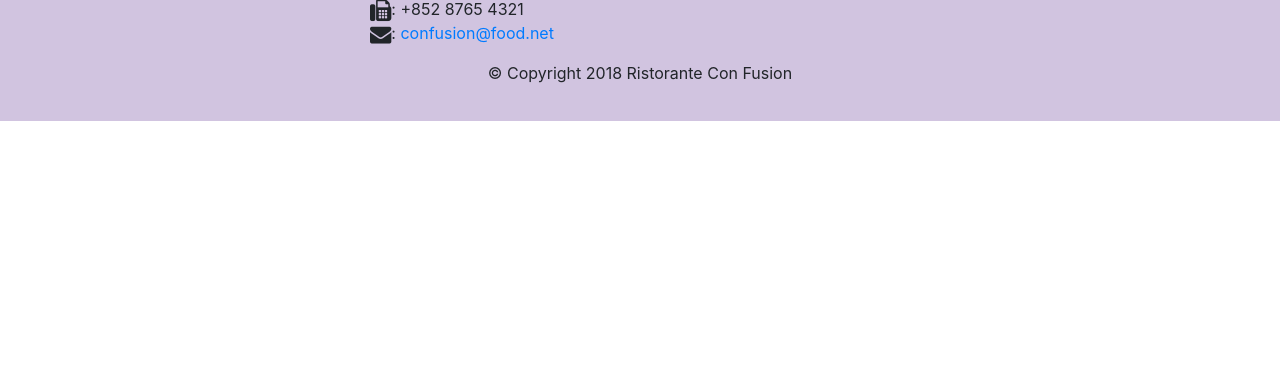
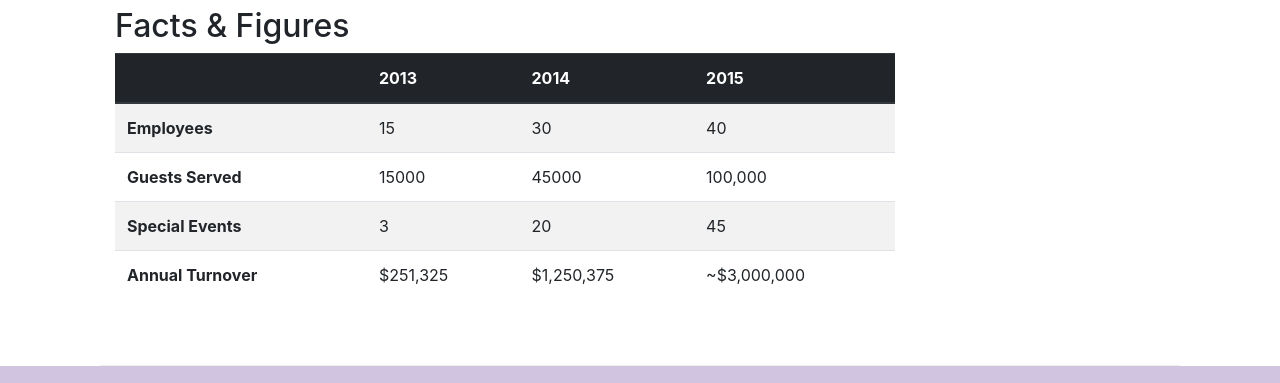
Before and after one commit to Bharath-raj/Full-Stack-Development, a website: page aboutus.html in a window 1280 px wide. Shown: the part 1655-2038 px from the top of the page. Before the commit the page ends 1776 px from the top, so only its background shows below. Drawn offline with nearby package versions, Linux system fonts and the light colour scheme.

Commit message:
Bootstrap Tables and Cards Added

```diff
--- a/aboutus.html
+++ b/aboutus.html
@@ -71,8 +71,32 @@
                 <p>Started in 2010, Ristorante con Fusion quickly established itself as a culinary icon par excellence in Hong Kong. With its unique brand of world fusion cuisine that can be found nowhere else, it enjoys patronage from the A-list clientele in Hong Kong.  Featuring four of the best three-star Michelin chefs in the world, you never know what will arrive on your plate the next time you visit us.</p>
                 <p>The restaurant traces its humble beginnings to <em>The Frying Pan</em>, a successful chain started by our CEO, Mr. Peter Pan, that featured for the first time the world's best cuisines in a pan.</p>
             </div>
-            <div>
+            <div class="col-sm">
+                <div class="card">
+                    <h3 class="card-header bg-primary text-white">Facts At a Glance</h3>
+                    <div class="card-body">
+                        <dl class="row">
+                            <dt class="col-6">Started</dt>
+                            <dd class="col-6">3 Feb. 2013</dd>
+                            <dt class="col-6">Major Stake Holder</dt>
+                            <dd class="col-6">HK Fine Foods Inc.</dd>
+                            <dt class="col-6">Last Year's Turnover</dt>
+                            <dd class="col-6">$1,250,375</dd>
+                            <dt class="col-6">Employees</dt>
+                            <dd class="col-6">40</dd>
+                        </dl>
+                    </div>
+                </div>
             </div>
+            <div class="col-12">
+                <div class="card card-body bg-light">
+                    <blockquote class="blockquote">
+                        <p class="mb-0">You better cut the pizza in four pieces because I'm not hungry enough to eat six.</p>
+                    <footer class="blockquote-footer">Yogi Berra, <cite title="Source Title">The Wit and Wisdom of Yogi Berra, P. Pepe, Diversion Books, 2014</cite></footer>
+                    </blockquote>
+                </div>
+            </div>
+
         </div>
 
 
@@ -90,10 +114,55 @@
                 <p class ="d-none d-sm-block">Award winning three-star Michelin chef with wide International experience having worked closely with whos-who in the culinary world, he specializes in creating mouthwatering Indo-Italian fusion experiences. He says, <em>Put together the cuisines from the two craziest cultures, and you get a winning hit! Amma Mia!</em></p>
             </div>
         </div>
-        </div>
+        <div class="row row-content">
+            <div class="col-12 col-sm-9">
+                <h2>Facts &amp; Figures</h2>
+                <div class="table-responsive">
+                    <table class="table table-striped">
+                        <thead class="thead-dark">
+                            <tr>
+                                <th>&nbsp;</th>
+                                <th>2013</th>
+                                <th>2014</th>
+                                <th>2015</th>
+                            </tr>
+                        </thead>
+                        <tbody>
+                            <tr>
+                                <th>Employees</th>
+                                <td>15</td>
+                                <td>30</td>
+                                <td>40</td>
+                            </tr>
+                            <tr>
+                                <th>Guests Served</th>
+                                <td>15000</td>
+                                <td>45000</td>
+                                <td>100,000</td>
+                            </tr>
+                            <tr>
+                                <th>Special Events</th>
+                                <td>3</td>
+                                <td>20</td>
+                                <td>45</td>
+                            </tr>
+                            <tr>
+                                <th>Annual Turnover</th>
+                                <td>$251,325</td>
+                                <td>$1,250,375</td>
+                                <td>~$3,000,000</td>
+                            </tr>
+                        </tbody>
+                    </table>
+                </div>
+            </div>
+             <div class="col-12 col-sm-3">
+            </div>
+       </div>
 
 
     </div>
+   </div>
 
     <footer class="footer">
         <div class="container">
```
Also changed, not shown: contactus.html (+2 -3 lines).
